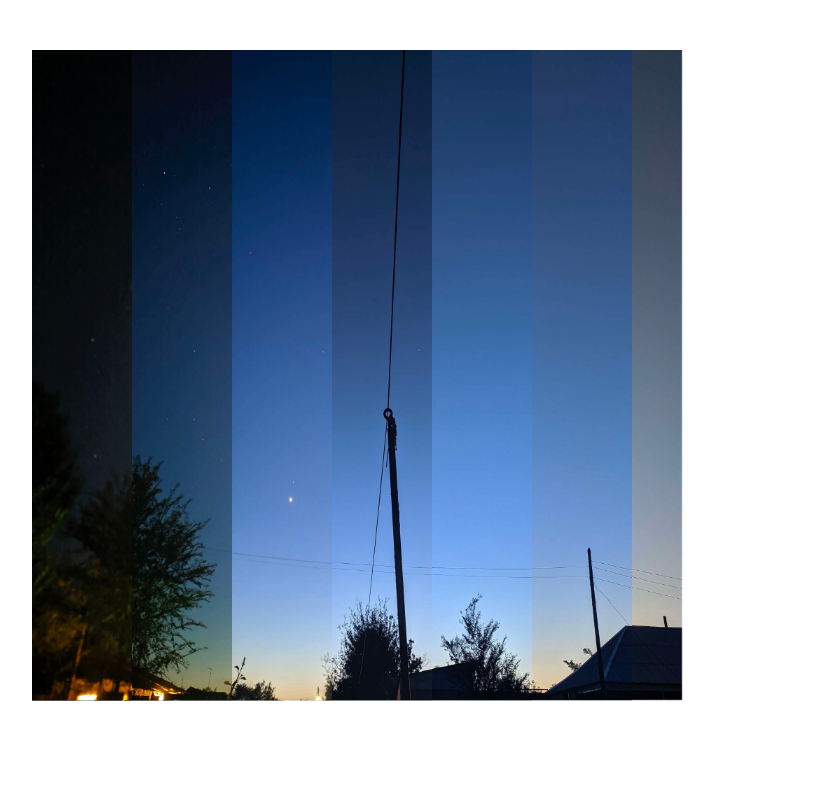
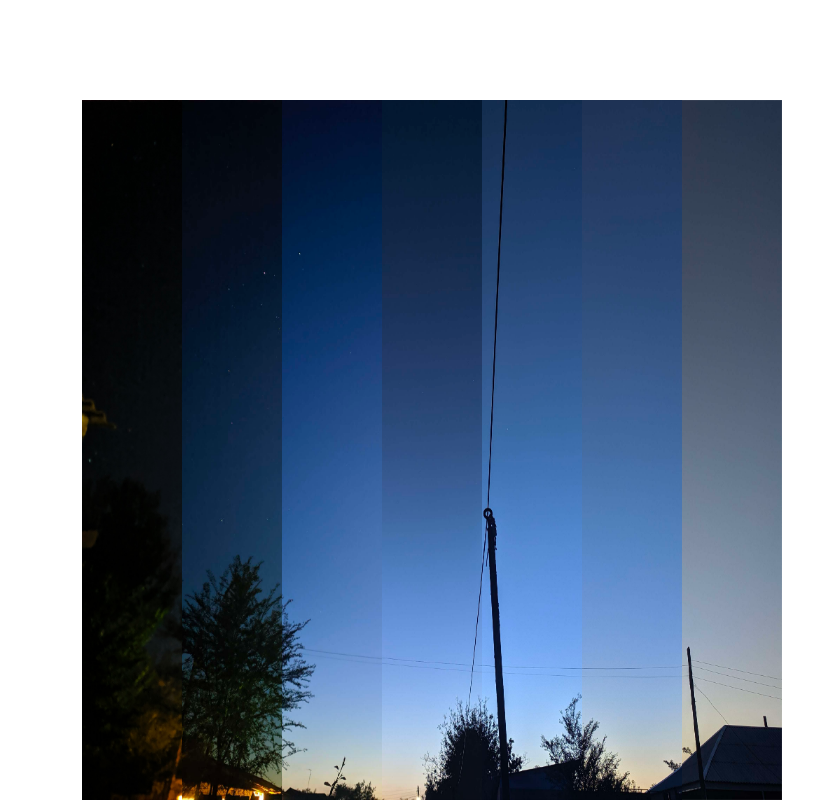
Before and after one commit to TilekTekinov/photo-gradient, a plain HTML site: page index.html in a window 1280 px wide. Shown: the whole page, without its empty margins (18-831 px from the left). Drawn offline with Linux system fonts and the light colour scheme.

Commit message:
First commit

```diff
--- a/index.html
+++ b/index.html
@@ -8,38 +8,38 @@
     .photo {
       position: absolute;
       margin: 50px;
-      top: 0;
-      left: 0;
+      top: 50px;
+      left: 50px;
       width: 700px;
       height: 700px;
     }
     .photo1 {
       width: 700px;
-      background: url("img/compressed/1.jpg") top left/700px 700px no-repeat fixed ;
-
+      background: url("img/compressed/1.jpg") 100px 100px/700px 700px no-repeat fixed ;
+      margin-right: 100px;
     }
     .photo2 {
-      background: url("img/compressed/2.jpg") top left/700px 700px no-repeat fixed;
+      background: url("img/compressed/2.jpg") 100px 100px/700px 700px no-repeat fixed;
       margin-right: 100px;
     }
     .photo3 {
-      background: url("img/compressed/3.jpg") top left/700px 700px no-repeat fixed;
+      background: url("img/compressed/3.jpg") 100px 100px/700px 700px no-repeat fixed;
       margin-right: 100px;
     }
     .photo4 {
-      background: url("img/compressed/4.jpg") top left/700px 700px no-repeat fixed;
+      background: url("img/compressed/4.jpg") 100px 100px/700px 700px no-repeat fixed;
       margin-right: 100px;
     }
     .photo5 {
-      background: url("img/compressed/5.jpg") top left/700px 700px no-repeat fixed;
+      background: url("img/compressed/5.jpg") 100px 100px/700px 700px no-repeat fixed;
       margin-right: 100px;
     }
     .photo6 {
-      background: url("img/compressed/6.jpg") top left/700px 700px no-repeat fixed;
+      background: url("img/compressed/6.jpg") 100px 100px/700px 700px no-repeat fixed;
       margin-right: 100px;
     }
     .photo7 {
-      background: url("img/compressed/7.jpg") top left/700px 700px no-repeat fixed;
+      background: url("img/compressed/7.jpg") 100px 100px/700px 700px no-repeat fixed;
       margin-right: 100px;
       height: 700px;
     }
```
